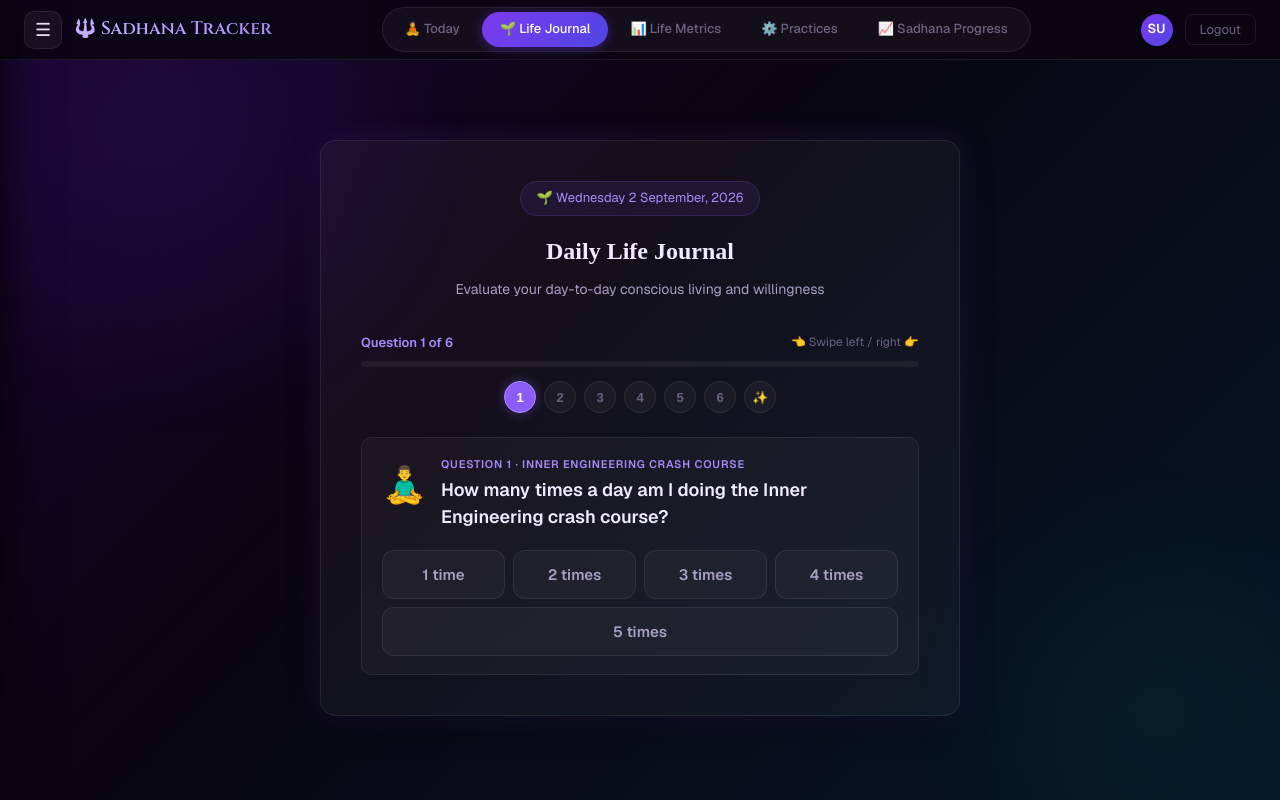
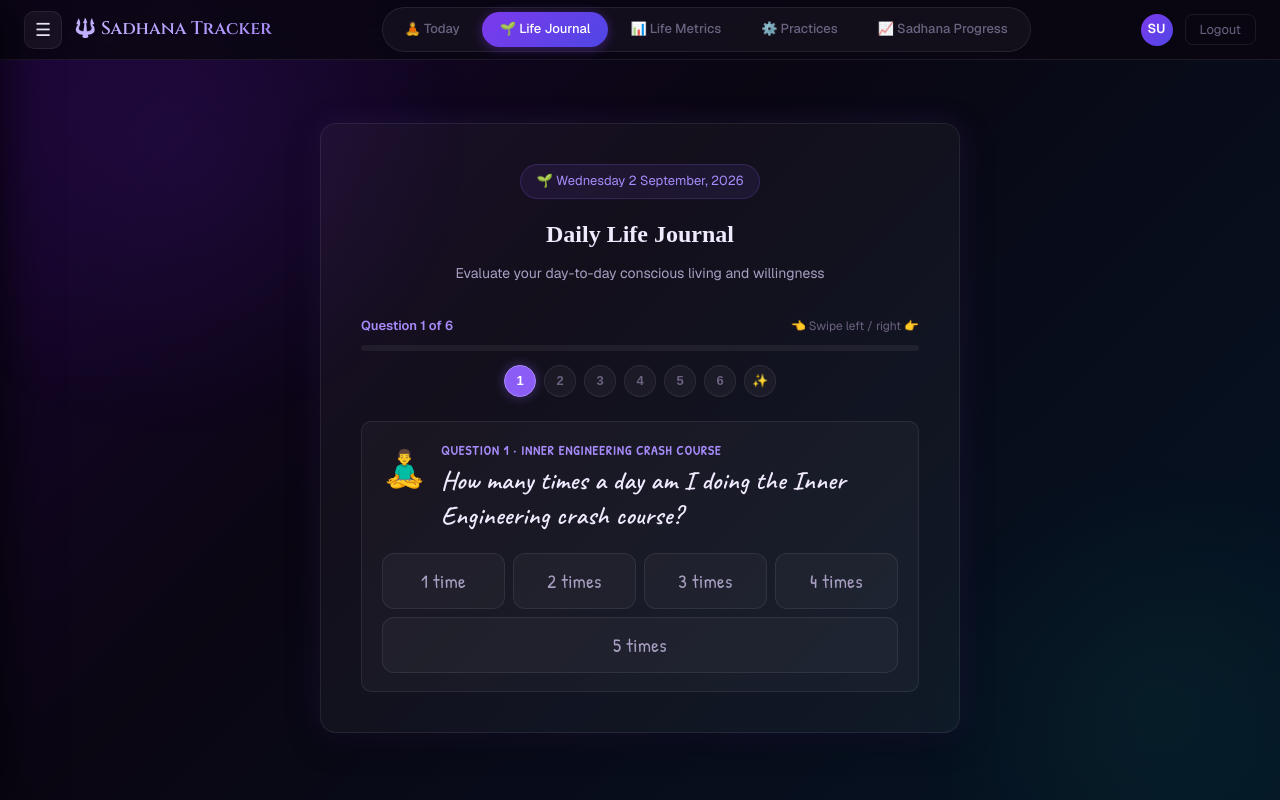
Before and after one commit to VishnuPScodes/sadhana-support, a React (Vite) app in the folder client/: page /life-tracker in a window 1280 px wide. Built offline with nearby package versions, Linux system fonts and the light colour scheme; no server answers; sample sign-in values are in the browser's storage; a web font is replaced by a local one.

Commit message:
style: apply Google Handwritten fonts (Caveat & Patrick Hand) to Life Journal screen

```diff
--- a/client/index.html
+++ b/client/index.html
@@ -10,6 +10,9 @@
     <meta name="apple-mobile-web-app-status-bar-style" content="black-translucent" />
     <meta name="apple-mobile-web-app-title" content="Sadhana Tracker" />
     <meta name="description" content="Track your daily Isha Yoga sadhana practices — Shambhavi Mahamudra, Surya Kriya, and more." />
+    <link rel="preconnect" href="https://fonts.googleapis.com" />
+    <link rel="preconnect" href="https://fonts.gstatic.com" crossorigin />
+    <link href="https://fonts.googleapis.com/css2?family=Caveat:wght@400..700&family=Patrick+Hand&display=swap" rel="stylesheet" />
     <title>Sadhana Tracker — Daily Practice Journal</title>
   </head>
   <body>
--- a/client/src/index.css
+++ b/client/src/index.css
@@ -1784,11 +1784,37 @@
   animation: slideInFromLeft 0.36s cubic-bezier(0.16, 1, 0.3, 1) forwards;
 }
 
-/* ─── Real Handwriting / Typewriter Character Animation ───────────────────── */
+/* ─── Real Handwriting Font Styling for Life Journal ──────────────────────── */
+.question-title,
 .handwriting-text {
-  color: var(--text-primary);
-  display: inline;
-  line-height: 1.5;
+  font-family: 'Caveat', 'Patrick Hand', cursive;
+  font-size: clamp(22px, 5.5vw, 26px) !important;
+  font-weight: 600;
+  line-height: 1.35;
+  color: var(--purple-300);
+  letter-spacing: 0.3px;
+}
+
+.opt-label {
+  font-family: 'Patrick Hand', 'Caveat', cursive;
+  font-size: clamp(16px, 4.5vw, 19px);
+  font-weight: 500;
+  text-align: center;
+  letter-spacing: 0.4px;
+}
+
+.question-tag {
+  font-family: 'Patrick Hand', cursive;
+  font-size: 13px;
+  font-weight: 600;
+  color: var(--purple-400);
+  text-transform: uppercase;
+  letter-spacing: 1px;
+}
+
+.life-summary-list .summary-item {
+  font-family: 'Caveat', cursive;
+  font-size: 20px;
 }
 
 .writing-cursor {
@@ -1796,6 +1822,7 @@
   color: var(--purple-400);
   font-weight: 700;
   margin-left: 2px;
+  font-family: sans-serif;
   animation: cursorBlink 0.6s ease-in-out infinite;
 }
 
```
